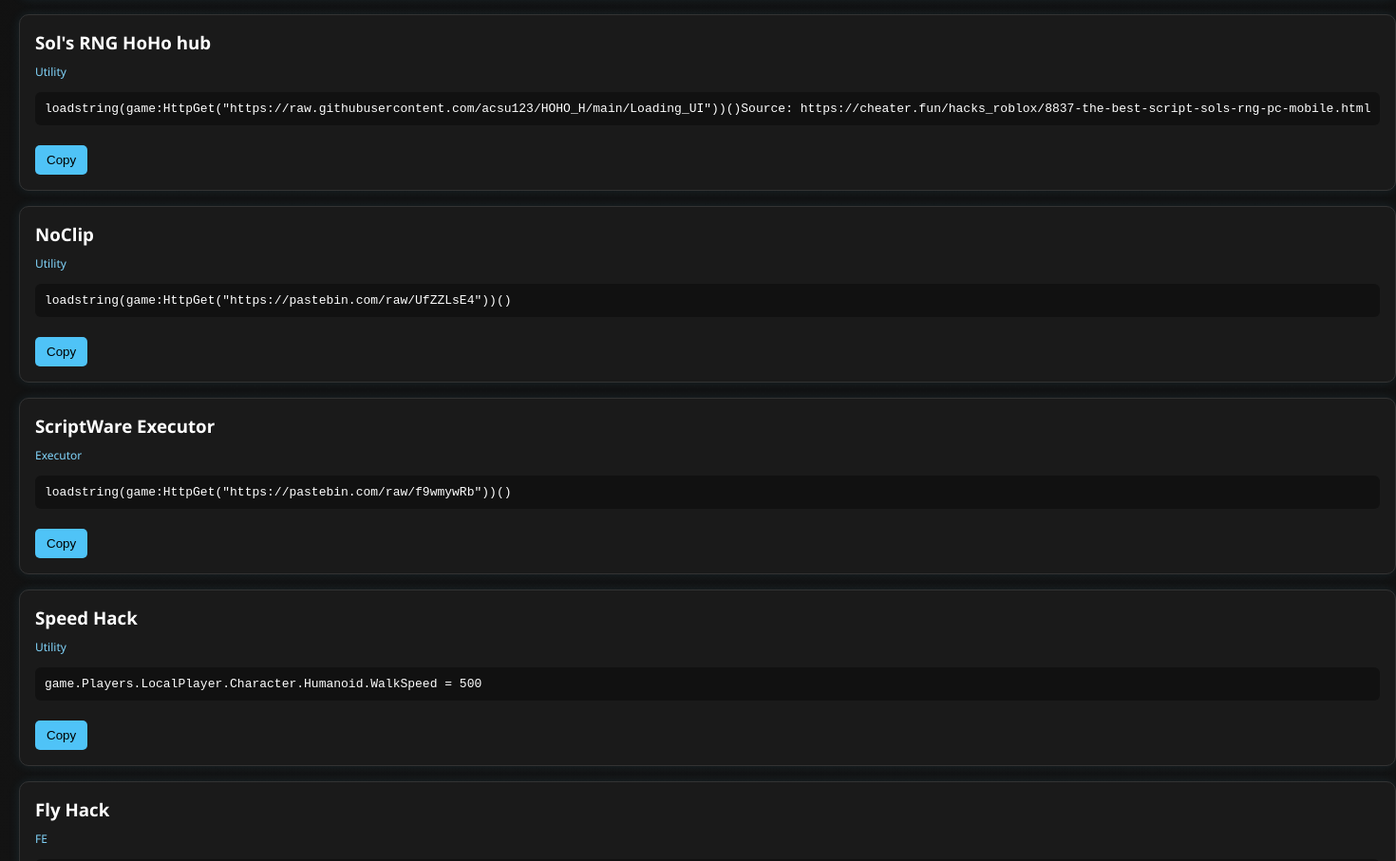
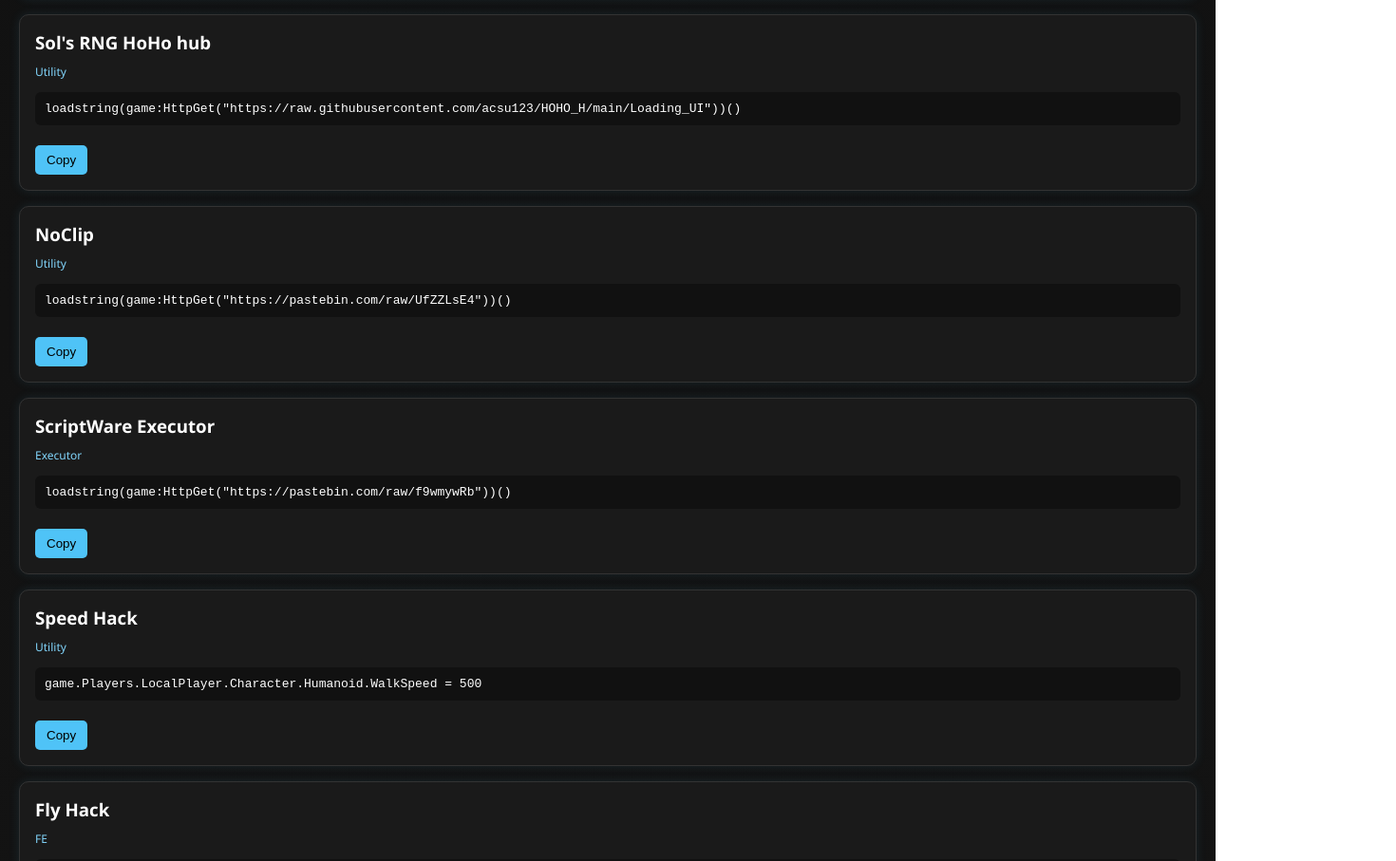
Before and after one commit to mart-in-q/REAL-CHEATS-HUBFRFR, a plain HTML site: page index.html in a window 1280 px wide. Shown: the part 1863-2770 px from the top of the page at 95% size, 1470 px wide, since content can reach past the window. Drawn offline with Linux system fonts and the light colour scheme.

Commit message:
index.html

```diff
--- a/index.html
+++ b/index.html
@@ -251,7 +251,7 @@
       { title: "Anti-AFK", category: "Utility", code: `for i,v in pairs(getconnections(game.Players.LocalPlayer.Idled)) do v:Disable() end` },
       { title: "FE Fling", category: "FE", code: `loadstring(game:HttpGet("https://pastebin.com/raw/G1uC2LWy"))()` },
       { title: "Fly", category: "Utility", code: `loadstring(game:HttpGet("https://pastebin.com/raw/7s7ghkWj"))()` },
-      { title: "Sol's RNG HoHo hub", category: "Utility", code: `loadstring(game:HttpGet("https://raw.githubusercontent.com/acsu123/HOHO_H/main/Loading_UI"))()Source: https://cheater.fun/hacks_roblox/8837-the-best-script-sols-rng-pc-mobile.html` },
+      { title: "Sol's RNG HoHo hub", category: "Utility", code: `loadstring(game:HttpGet("https://raw.githubusercontent.com/acsu123/HOHO_H/main/Loading_UI"))()` },
       { title: "NoClip", category: "Utility", code: `loadstring(game:HttpGet("https://pastebin.com/raw/UfZZLsE4"))()` },
       { title: "ScriptWare Executor", category: "Executor", code: `loadstring(game:HttpGet("https://pastebin.com/raw/f9wmywRb"))()` },
       { title: "Speed Hack", category: "Utility", code: `game.Players.LocalPlayer.Character.Humanoid.WalkSpeed = 500` },
```
